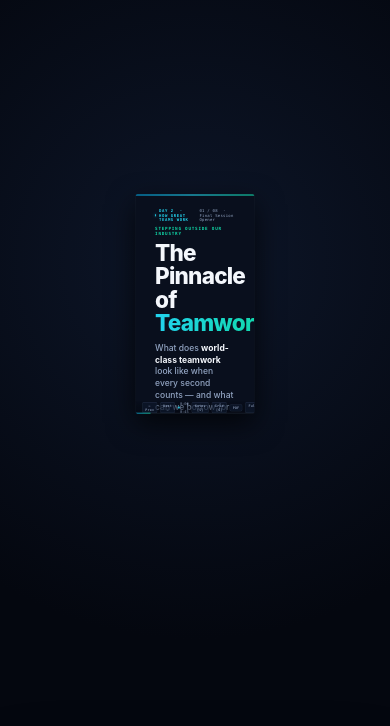
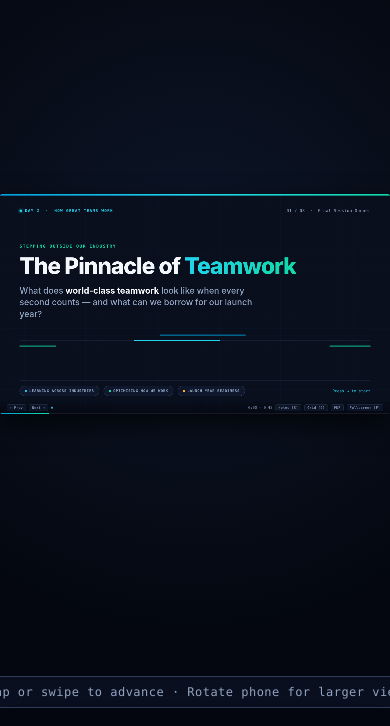
Before and after one commit to edreeve/f1-pitstop-teamwork, a plain HTML site: page index.html in a window 390 px wide. Shown: the part 118-844 px from the top of the page. Drawn offline with Linux system fonts and the light colour scheme.

Commit message:
Fix mobile 16:9 viewport scaling and add touch swipe navigation

```diff
--- a/index.html
+++ b/index.html
@@ -2,7 +2,7 @@
 <html lang="en">
 <head>
   <meta charset="UTF-8" />
-  <meta name="viewport" content="width=device-width, initial-scale=1.0" />
+  <meta name="viewport" content="width=device-width, initial-scale=1.0, viewport-fit=cover" />
   <title>The Pinnacle of Teamwork — F1 to Medical Affairs Governance</title>
   <style>
     :root {
@@ -30,14 +30,33 @@
       font-family: var(--font-sans); -webkit-font-smoothing: antialiased; user-select: none;
     }
     #viewport {
-      position: fixed; inset: 0; display: flex; align-items: center; justify-content: center;
+      position: fixed; inset: 0; width: 100vw; height: 100dvh; overflow: hidden;
       background: radial-gradient(circle at 50% 45%, #0d1629 0%, #04070f 75%);
+      touch-action: manipulation;
     }
     #stage {
-      width: 1280px; height: 720px; position: relative; background: var(--bg-stage);
+      position: absolute; top: 50%; left: 50%;
+      width: 1280px; height: 720px; min-width: 1280px; min-height: 720px;
+      background: var(--bg-stage);
       border-radius: 6px; overflow: hidden;
       box-shadow: 0 32px 90px rgba(0,0,0,0.72), 0 0 0 1px rgba(255,255,255,0.08);
       transform-origin: center center;
+      transform: translate(-50%, -50%) scale(1);
+      will-change: transform;
+    }
+    .mobile-hint {
+      display: none;
+      position: fixed; left: 50%; bottom: max(18px, env(safe-area-inset-bottom));
+      transform: translateX(-50%);
+      padding: 8px 16px; border-radius: 999px;
+      border: 1px solid rgba(148,179,224,0.28);
+      background: rgba(10, 17, 34, 0.9);
+      font-family: var(--font-mono); font-size: 12px; color: var(--text-muted);
+      letter-spacing: 0.04em; white-space: nowrap; z-index: 45;
+      pointer-events: none;
+    }
+    @media (max-width: 900px) and (orientation: portrait) {
+      .mobile-hint { display: block; }
     }
     #stage::before {
       content: ""; position: absolute; inset: 0;
@@ -1030,6 +1049,7 @@
       </div>
       <div class="progress-rail"><div class="progress-fill" id="progress-fill"></div></div>
     </main>
+    <div class="mobile-hint">Tap or swipe to advance · Rotate phone for larger view</div>
   </div>
 
   <aside id="notes-drawer" aria-label="Speaker notes">
@@ -1077,12 +1097,33 @@
       let countAnimated = { 42: false, 49: false };
 
       function scaleStage() {
-        const scale = Math.min(window.innerWidth / 1280, window.innerHeight / 720);
-        stage.style.transform = `scale(${scale})`;
+        const vv = window.visualViewport;
+        const vw = vv ? vv.width : window.innerWidth;
+        const vh = vv ? vv.height : window.innerHeight;
+        const scale = Math.min(vw / 1280, vh / 720);
+        stage.style.transform = `translate(-50%, -50%) scale(${scale})`;
       }
       window.addEventListener('resize', scaleStage);
+      window.addEventListener('orientationchange', () => { scaleStage(); setTimeout(scaleStage, 250); });
+      if (window.visualViewport) window.visualViewport.addEventListener('resize', scaleStage);
       if (typeof ResizeObserver !== 'undefined') new ResizeObserver(scaleStage).observe(document.documentElement);
       scaleStage();
+
+      /* Touch swipe support for mobile/tablet viewing */
+      let touchStartX = 0, touchStartY = 0;
+      document.addEventListener('touchstart', (e) => {
+        if (e.touches.length !== 1) return;
+        touchStartX = e.touches[0].clientX;
+        touchStartY = e.touches[0].clientY;
+      }, { passive: true });
+      document.addEventListener('touchend', (e) => {
+        if (e.changedTouches.length !== 1 || overviewModal.classList.contains('open')) return;
+        const dx = e.changedTouches[0].clientX - touchStartX;
+        const dy = e.changedTouches[0].clientY - touchStartY;
+        if (Math.abs(dx) > 48 && Math.abs(dx) > Math.abs(dy) * 1.4) {
+          if (dx < 0) next(); else prev();
+        }
+      }, { passive: true });
 
       const carGroup = document.getElementById('f1-car-group');
       const stopwatchEl = document.getElementById('pit-stopwatch');
```
Also changed, not shown: tiger.html (+46 -5 lines).
